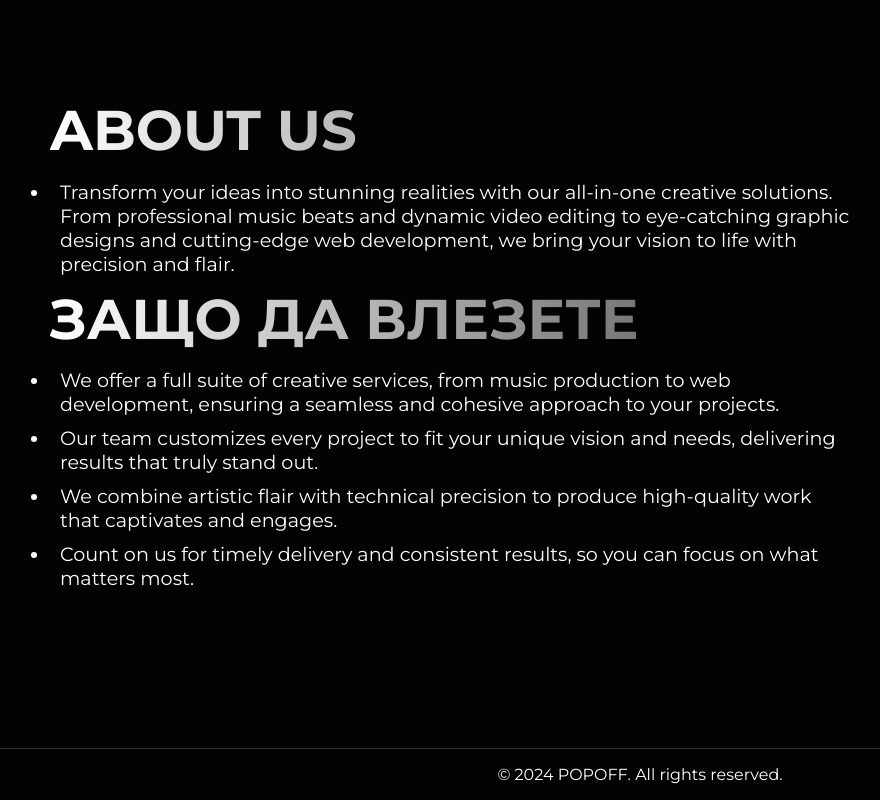
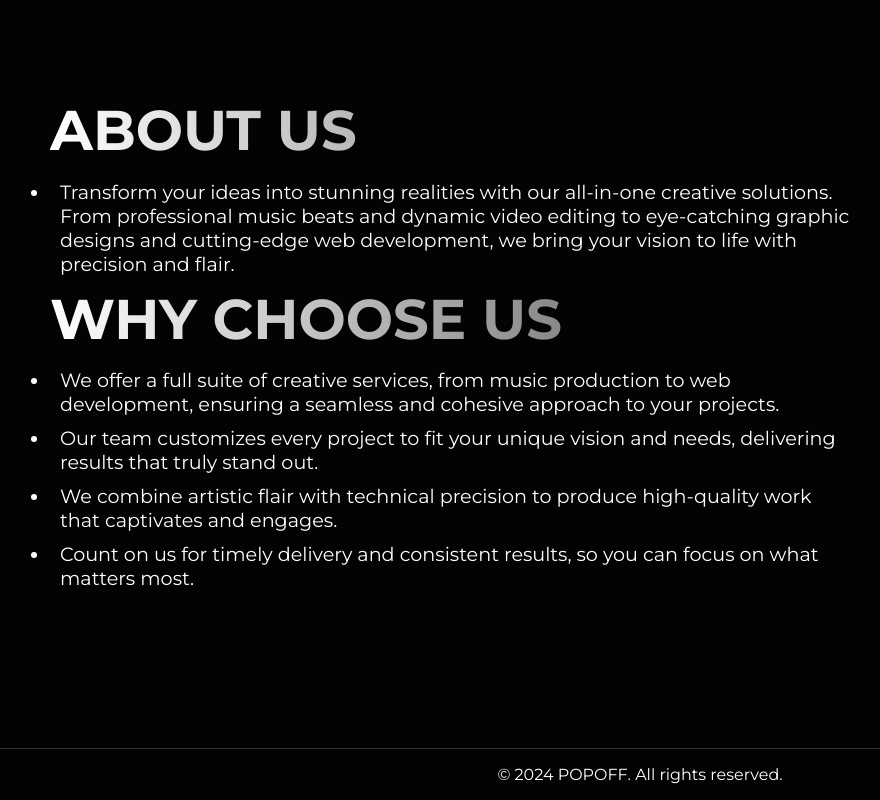
Before and after one commit to Smashexaa/test, a plain HTML site: page index.html in a window 1280 px wide. Shown: the part 851-1651 px from the top of the page, without its empty margins (0-880 px from the left). Drawn offline with Linux system fonts and the light colour scheme.

Commit message:
Update index.html

```diff
--- a/index.html
+++ b/index.html
@@ -56,7 +56,7 @@
             <ul>
                 <li>Transform your ideas into stunning realities with our all-in-one creative solutions. From professional music beats and dynamic video editing to eye-catching graphic designs and cutting-edge web development, we bring your vision to life with precision and flair.</h3></li>
             </ul>
-            <h1>ЗАЩО ДА ВЛЕЗЕТЕ</h1>
+            <h1>WHY CHOOSE US</h1>
             <ul>
                 <li>We offer a full suite of creative services, from music production to web development, ensuring a seamless and cohesive approach to your projects.</h3></li>
                 <li>Our team customizes every project to fit your unique vision and needs, delivering results that truly stand out.</h3></li>
```
